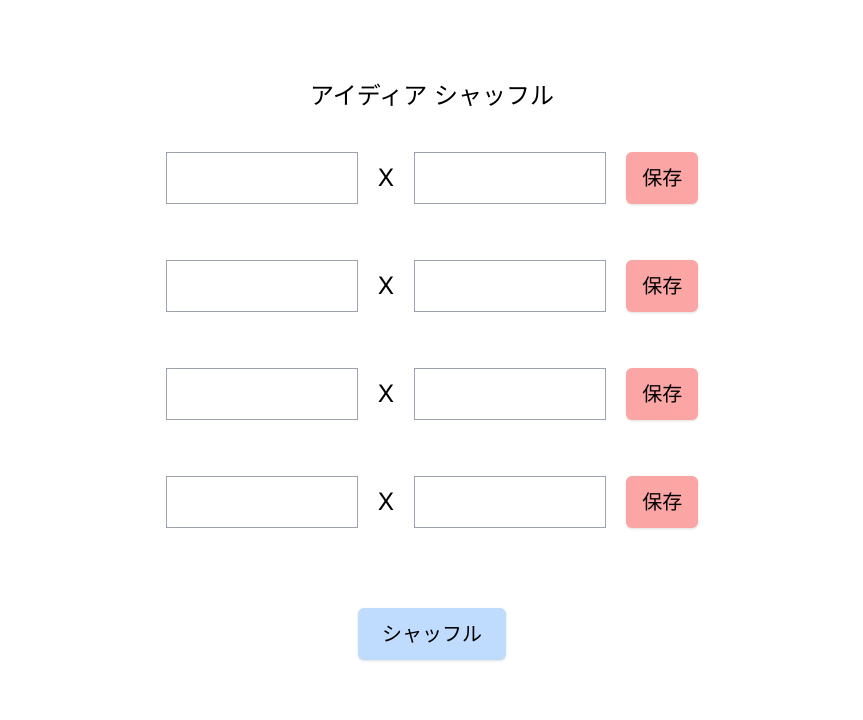
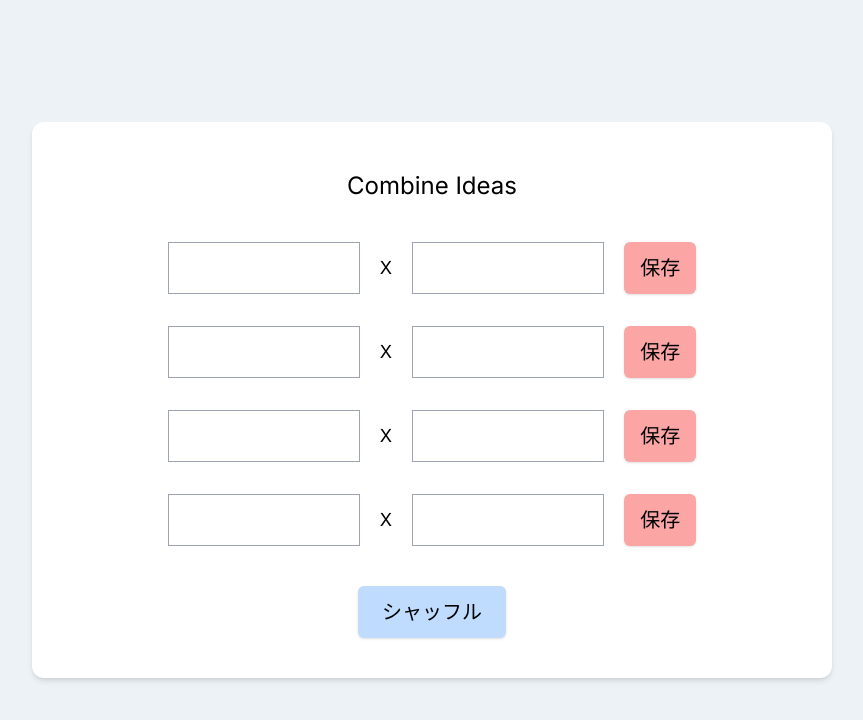
Before and after one commit to strwalk/ideas-combine, a Next.js app: page / in a window 1280 px wide. Shown: the top 720 px of the page, without its empty margins (208-1071 px from the left). Built offline with nearby package versions, Linux system fonts and the light colour scheme; no server answers; the database is empty.

Commit message:
fix: top page design

```diff
--- a/src/app/page.tsx
+++ b/src/app/page.tsx
@@ -28,21 +28,24 @@ export default async function Home() {
   );
 
   return (
-    <main className="flex justify-center py-20 min-h-screen">
-      <section className="w-[50rem]">
+    <main className="flex justify-center items-center py-20 min-h-screen bg-back">
+      <section className="w-full md:w-[40rem] lg:w-[50rem] bg-white pt-12 pb-10 sm:px-4 rounded-xl shadow-md mx-4 sm:mx-8">
         <section className="flex justify-center">
           <section className="text-center w-full">
-            <h1 className="text-2xl">アイディア シャッフル</h1>
-            <section className="flex justify-center mt-10">
-              <section className="flex flex-col gap-14 text-2xl">
+            <h1 className="md:text-xl lg:text-2xl">Combine Ideas</h1>
+            <section className="flex justify-center mt-8 lg:mt-10">
+              <section className="flex flex-col justify-center gap-6 sm:gap-8 xl:gap-10 text-sm sm:text-base lg:text-lg">
                 {wordsList.map((twoWords, index) => (
-                  <section key={index} className="flex items-center gap-5">
+                  <section
+                    key={index}
+                    className="flex items-center gap-2 md:gap-5"
+                  >
                     <WordCards words={twoWords} />
                   </section>
                 ))}
               </section>
             </section>
-            <section className="mt-20">
+            <section className="mt-8 lg:mt-10 flex justify-center">
               <ShuffleButton />
             </section>
           </section>
```
